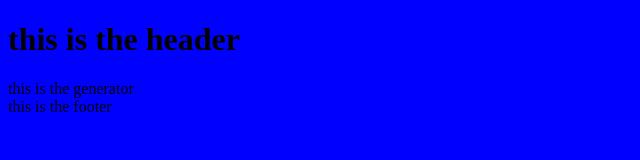
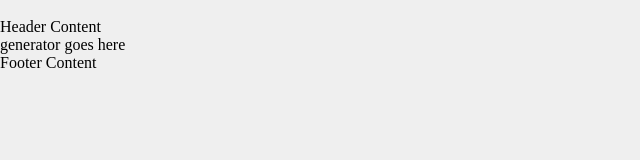
Before and after one commit to nariserrano13/p3-serrano-naraly, a website built with webpack: page index.html in a window 1280 px wide. Shown: the whole page, without its empty margins (0-640 px from the left). Built offline with nearby package versions, Linux system fonts and the light colour scheme.

Commit message:
Correct indexjs console errors

```diff
--- a/index.html
+++ b/index.html
@@ -6,10 +6,6 @@
 		<meta charset="utf-8">
 
 		<title>Project 3 - Naraly Serrano </title>
-		<script src="lib/index.js" type="module"></script>
-
-		<link type="text/css" rel="stylesheet" href="./src/main.css" />
-		<meta name="viewport" content="width=device-width, initial-scale=1">
 
 		<!--[if lt IE 9]>
 			<script src="js/html5shiv-printshiv.min.js"></script>
@@ -19,7 +15,6 @@
 
 	<body>
 
-		<script src="./lib/index.js" type="module"></script>
 	</body>
 
 </html>
--- a/src/index.js
+++ b/src/index.js
@@ -1,17 +1,55 @@
-import './main.css'
+import './main.css';
+import { header } from './modules/header';
+import { lunchGenerator } from './modules/lunch-generator';
+import { footer } from './modules/footer';
 
-import Footer from './modules/footer.js'
-const footer = new Footer ("this is the footer from the footerjs file")
-console.log(footer);
 
-import Header from './modules/header.js'
-const header = new Header ("this is the header from the headerjs")
-console.log(header);
+// import Footer from './modules/footer.js'
+// const footer = new Footer ("this is the footer from the footerjs file")
+// console.log(footer);
 
-import LunchGenerator from './modules/lunch-generator.js'
-const generator = new LunchGenerator ("this is the lunch generator from lunchgeneratorjs")
-console.log(generator);
+// import Header from './modules/header.js'
+// const subheading = new Header ("Lorem ipsum dolor sit, amet consectetur adipisicing .","","")
+// const header = new Header ("", "Random Lunch Generator","")
+// const headerLogo = new Header ("", "","./images/lunch_icon.png")
 
+// import LunchGenerator from './modules/lunch-generator.js'
+// const generator = new LunchGenerator ("this is the lunch generator from lunchgeneratorjs")
+// console.log(generator);
+
+
+class App{
+     constructor(){
+         this.renderTemplate();
+         header.logSomethingToTheConsole();
+     }
+
+     renderTemplate(){
+        const template = `
+            <header>
+                <div id="banner-icon">
+                    <div><h1></h1></div>
+                    <div><img id="logo" src=""></></div>
+                </div>
+                <div><p>${header.subtext}</p></div>
+            </header>
+            <main>
+                <div>${lunchGenerator.text}</div>
+                <div></div>
+            </main>
+            <footer>
+                <div>${footer.text}</div>
+                <div></div>
+                <div></div>
+            </footer>
+        `;
+        document.body.innerHTML= template;
+    }
+}
+
+new App;
+
+/*
 class App {
     constructor (header, generator, footer){
         this.header = header;
@@ -20,14 +58,15 @@ class App {
     }
 }
 
-const renderTemplate = new App ('this is the header', 'this is the generator', 'this is the footer');
+const renderTemplate = new App (header.pageTitle, 'this is the generator', 'this is the footer');
 
 const template = `
     <header>
-        <div>
-            <h1>${renderTemplate.header}</h1>
+        <div id="banner-icon">
+            <div><h1>${renderTemplate.header}</h1></div>
+            <div><img id="logo" src=${headerLogo.pageLogoSrc}></></div>
         </div>
-        <figure></figure>
+        <div><p>${subheading.subtext}</p></div>
     </header>
     <main>
         <div>${renderTemplate.generator}</div>
@@ -42,3 +81,5 @@ const template = `
 
 
 document.body.innerHTML= template;
+
+*/
--- a/src/main.css
+++ b/src/main.css
@@ -1,7 +1,3 @@
-body{
-	background-color: blue;
-}
-/*
 * {
 	margin: 0;
 	padding: 0;
@@ -11,4 +7,16 @@ body{
 article, aside, details, figcaption, figure, footer, header, main, nav, section, summary {
     display:block;
 }
-*/
+
+body{
+	background-color:#efefef;
+	display: flex;
+	flex-direction: column;
+
+
+}
+header{
+	#banner-icon{
+		flex-direction: row;
+	}
+}
--- a/src/modules/footer.js
+++ b/src/modules/footer.js
@@ -1,13 +1,14 @@
-export default class Footer {
+class Footer {
     constructor(text){
         this.text = text;
     }
 }
 
-export function printFooterText(Footer){
-    console.log('The footer has ${Footer.text}');
-}
+export const footer = new Footer ('Footer Content');
 
 
 
 //can only default export one thing
+// export function printFooterText(Footer){
+//     console.log('The footer has ${Footer.text}');
+// }
--- a/src/modules/header.js
+++ b/src/modules/header.js
@@ -1,9 +1,22 @@
-export default class Header {
-    constructor(text){
-        this.text = text
+ class Header {
+    constructor(subtext, pageTitle, pageLogoSrc){
+        this.subtext = subtext;
+        this.pageTitle = pageTitle;
+        this.pageLogoSrc = pageLogoSrc;
+    }
+    logSomethingToTheConsole(){
+        console.log("something");
     }
 }
 
-export function printHeaderText(header){
-    console.log('The header has ${header.text}')
-}
+export const header = new Header ('Header Content');
+
+
+//const headerImg = new Header ()
+
+
+
+//do i need this function? I did not get it to print in the console on via index.js
+// export function printHeaderText(header){
+//     console.log('The header has ${header.text}')
+// }
--- a/src/modules/lunch-generator.js
+++ b/src/modules/lunch-generator.js
@@ -1,9 +1,11 @@
-export default class LunchGenerator {
+class LunchGenerator {
     constructor(text){
         this.text = text;
     }
 }
 
-export function printGeneratorText(LunchGenerator){
-    console.log('The generator has ${LunchGenerator.text}');
-}
+export const lunchGenerator = new LunchGenerator ('generator goes here');
+
+// export function printGeneratorText(LunchGenerator){
+//     console.log('The generator has ${LunchGenerator.text}');
+// }
```
Also changed, not shown: dist/index.html, dist/js/bundle.js, images/lunch_icon.png (added).
